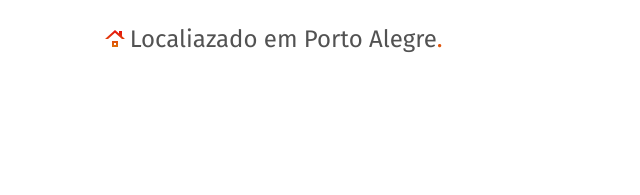
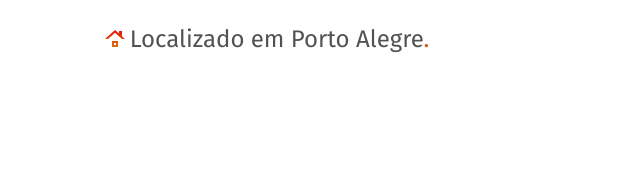
Before and after one commit to GuilhermeLCampos/GuilhermeLCampos.github.io, a plain HTML site: page index.html in a window 1280 px wide. Shown: the part 441-636 px from the top of the page, 404-1044 px from the left. Drawn offline with Linux system fonts and the light colour scheme.

Commit message:
correção gramatical

```diff
--- a/index.html
+++ b/index.html
@@ -33,7 +33,7 @@
       </h1>
       <div class="local">
         <img src="/img/decor-local.svg" alt="">
-        <p>Localiazado em Porto Alegre<span class="degrade">.</span></p>
+        <p>Localizado em Porto Alegre<span class="degrade">.</span></p>
       </div>
     </div>
   </main>
```
